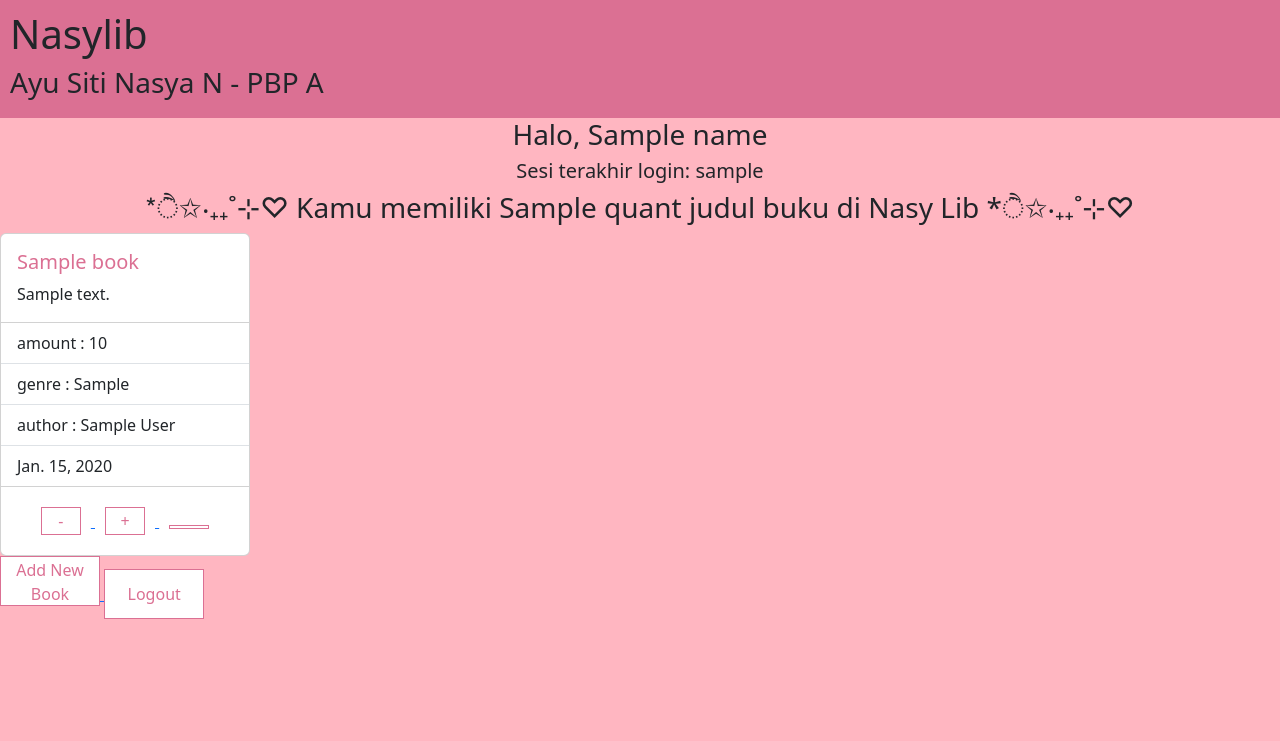
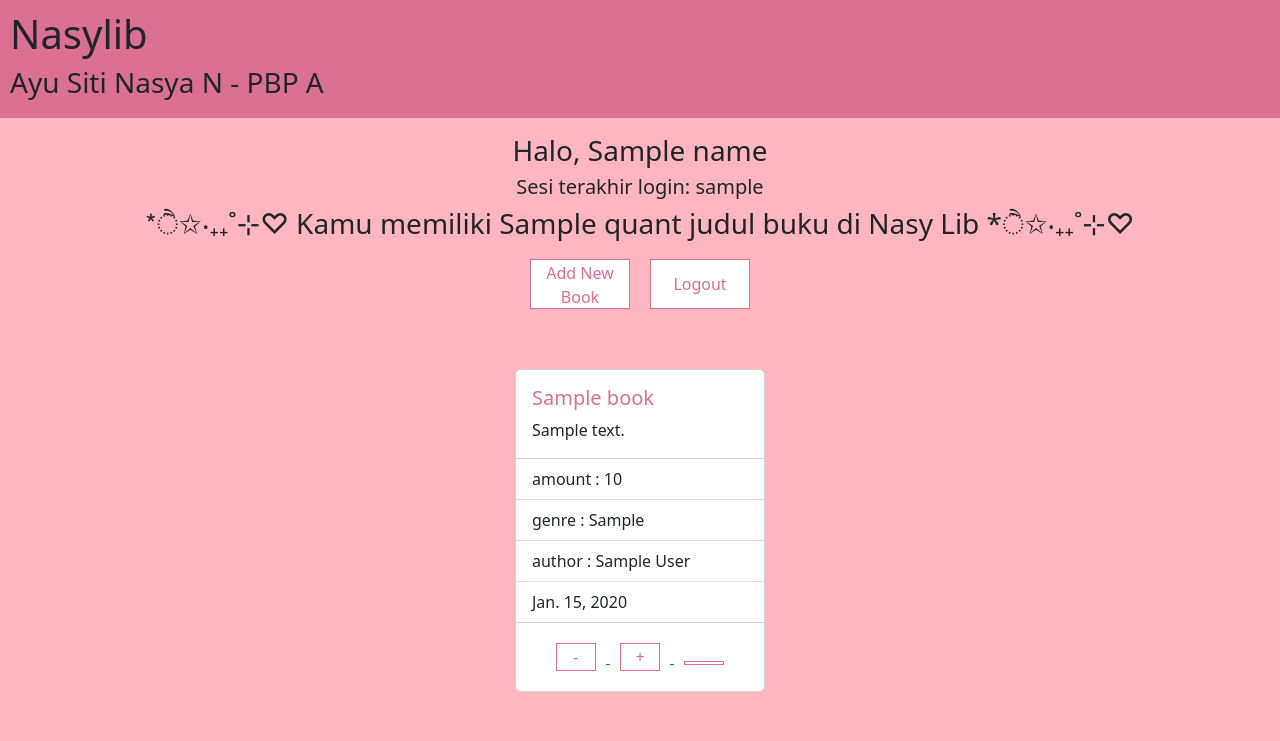
Before and after one commit to Nsyay/nasy-lib, a Django app: template main/templates/main.html in a window 1280 px wide. Shown: the top 741 px of the page. Run offline with Django 4.2, Linux system fonts and the light colour scheme; tables that the repository leaves empty hold one stand-in row (values such as "Sample post"); the template is opened without the code that fills it: values that come from a table or form of the project are taken from there, most other values are stand-ins (such as "Sample title", 1, 10 or a date in 2020); some libraries are stand-ins or nearby versions.

Commit message:
revise main.html tugas5

```diff
--- a/main/templates/main.html
+++ b/main/templates/main.html
@@ -4,12 +4,13 @@
 <style>
     .card-container {
         display: flex;
-        grid-template-columns: repeat(4, 1fr);
+        grid-template-columns: repeat(4, 2fr);
         row-gap: 3px;
         column-gap: 3px;
     }
     .card{
         width: 250px;
+        margin: 20px;
     }
     .card-button{
         padding-top: 10px;
@@ -24,9 +25,17 @@
     .btn3{
         margin: 10px;
     }
+    .grid{
+        display: flex;
+        flex-wrap: wrap;
+        justify-content: center;
+        /* align-items: stretch; */
+        padding: 30px;
+    }
     button{
         background-color: white;
         border: 1px solid palevioletred;
+        border-radius: 5px;
         color: palevioletred;
         width: 40px;
     }
@@ -35,8 +44,9 @@
         border: 3 px solid #821243;
         color: palevioletred;
     }
-    .navbar{
-        background-color: palevioletred;
+    .button-container{
+        display: flex;
+        justify-content: center;
     }
     .head{
         background-color: palevioletred;
@@ -55,13 +65,27 @@
         </div>
 
         <center>
+            <p></p>
             <h3>Halo, {{ name }}</h3>
             <h5>Sesi terakhir login: {{ last_login }}</h5>
             <h3>*ੈ✩‧₊₊˚⊹♡ Kamu memiliki {{ quant }} judul buku di Nasy Lib *ੈ✩‧₊₊˚⊹♡</h3>
+            <div class="button-container">
+                <a href="{% url 'main:book_entry' %}">
+                    <button style="width: 100px; height: 50px; margin:10px;">
+                        Add New Book
+                    </button>
+                </a>
+                <a href="{% url 'main:logout' %}">
+                    <button style="width: 100px; height: 50px; margin: 10px;">
+                        Logout
+                    </button>
+                </a>
+            </div>
         </center>
 
+
+            <div class="grid">
                 {% for book in books %}
-        <div class="card-container">
                 <div class="card">
                         <div class="card-body">
                             {% if forloop.last %}
@@ -97,17 +121,9 @@
                         </center>
                         </div>
                 </div>
+                {% endfor %}
             </div>
-        {% endfor %}
 
-        <a href="{% url 'main:book_entry' %}">
-            <button style="width: 100px; height: 50px;">
-                Add New Book
-            </button>
-        </a>
-        <a href="{% url 'main:logout' %}">
-            <button style="width: 100px; height: 50px;">
-                Logout
-            </button>
-        </a>
+
+
 {% endblock content %}
```
Lines whose indentation alone changed are shown as unchanged.
